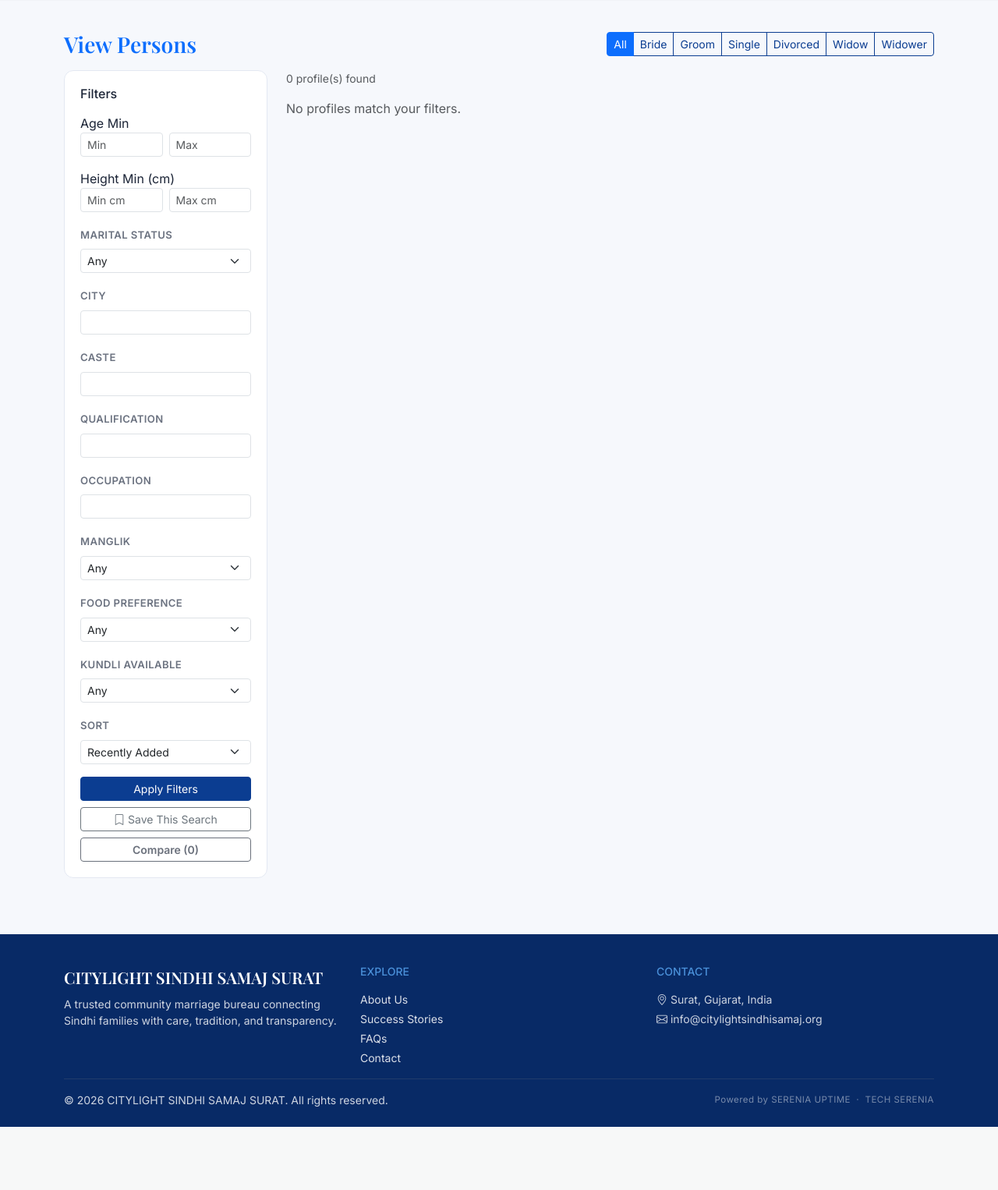
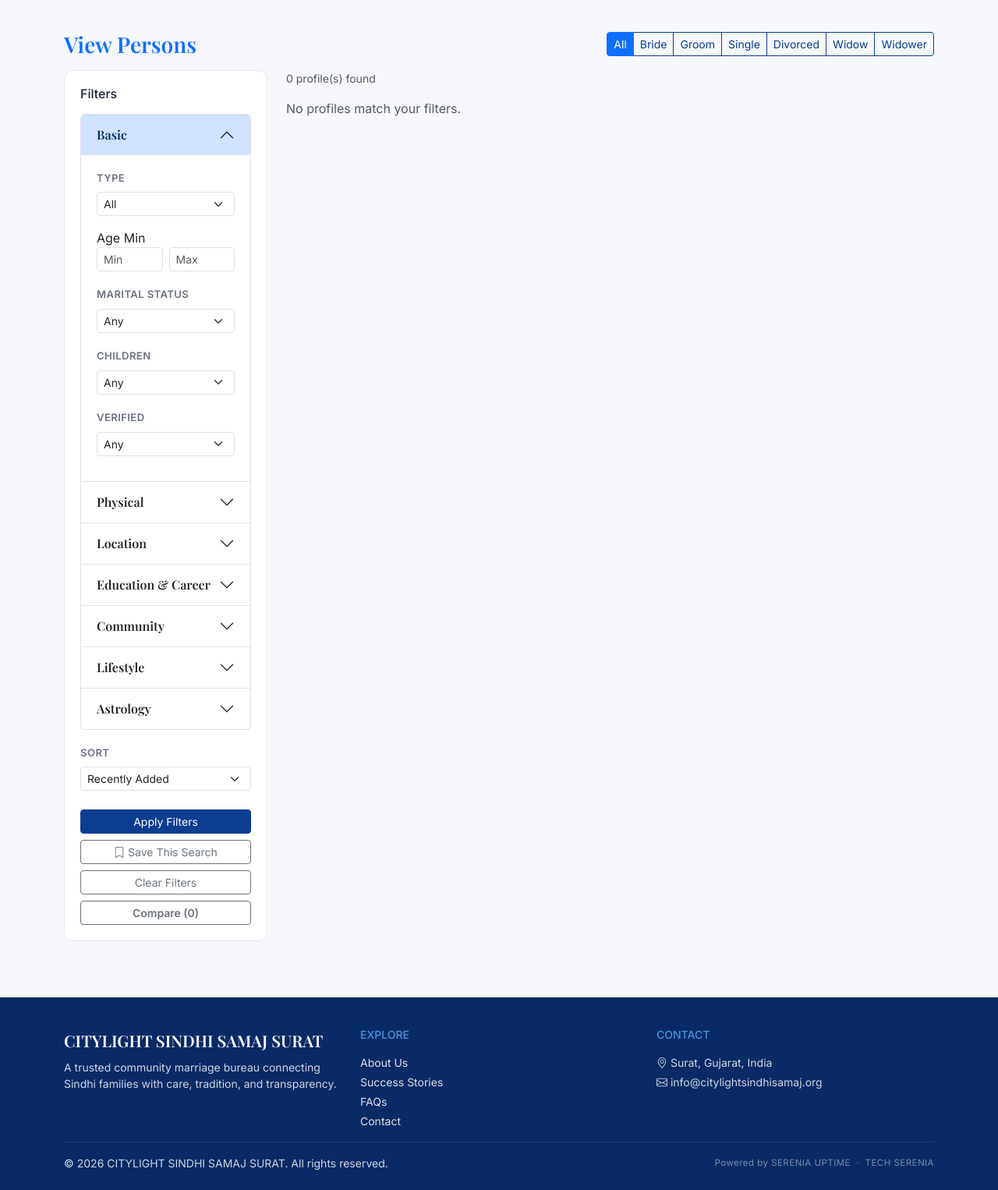
Before and after one commit to Harshil1911-python/demo89, a Flask app: page /member/browse in a window 1280 px wide. Shown: the part 65-1591 px from the top of the page at 78% size. Before the commit the page ends 1510 px from the top, so only its background shows below. Run offline with Flask 3, Linux system fonts and the light colour scheme; the visitor is signed in with stand-in values (Sample User, id 1); data that the repository does not hold is empty; some libraries are stand-ins or nearby versions.

Commit message:
Add files via upload

```diff
--- a/app/forms/profile_forms.py
+++ b/app/forms/profile_forms.py
@@ -154,14 +154,41 @@ class SearchFilterForm(FlaskForm):
     age_max = IntegerField("Age Max", validators=[Optional()])
     height_min = IntegerField("Height Min (cm)", validators=[Optional()])
     height_max = IntegerField("Height Max (cm)", validators=[Optional()])
+    weight_min = IntegerField("Weight Min (kg)", validators=[Optional()])
+    weight_max = IntegerField("Weight Max (kg)", validators=[Optional()])
     marital_status = SelectField("Marital Status", choices=[("", "Any")] + MARITAL_CHOICES)
     city = StringField("City", validators=[Optional()])
+    state = StringField("State", validators=[Optional()])
+    country = StringField("Country", validators=[Optional()])
+    native_place = StringField("Native Place", validators=[Optional()])
     sindhi_caste = StringField("Caste", validators=[Optional()])
+    sub_caste = StringField("Sub Caste", validators=[Optional()])
     qualification = StringField("Qualification", validators=[Optional()])
-    occupation = StringField("Occupation", validators=[Optional()])
+    occupation = StringField("Occupation / Profession", validators=[Optional()])
+    company_business = StringField("Company / Business", validators=[Optional()])
+    income_min = IntegerField("Annual Income Min (₹)", validators=[Optional()])
+    income_max = IntegerField("Annual Income Max (₹)", validators=[Optional()])
+    blood_group = SelectField("Blood Group", choices=[
+        ("", "Any"), ("A+", "A+"), ("A-", "A-"), ("B+", "B+"), ("B-", "B-"),
+        ("AB+", "AB+"), ("AB-", "AB-"), ("O+", "O+"), ("O-", "O-")])
+    complexion = SelectField("Complexion", choices=[
+        ("", "Any"), ("Fair", "Fair"), ("Wheatish", "Wheatish"), ("Dark", "Dark")])
+    body_type = SelectField("Body Type", choices=[
+        ("", "Any"), ("Slim", "Slim"), ("Athletic", "Athletic"), ("Average", "Average"), ("Heavy", "Heavy")])
+    mother_tongue = StringField("Mother Tongue", validators=[Optional()])
+    nationality = StringField("Nationality", validators=[Optional()])
+    religion = StringField("Religion", validators=[Optional()])
+    community = StringField("Community", validators=[Optional()])
+    children = SelectField("Children", choices=[("", "Any"), ("0", "None"), ("1+", "One or more")])
+    smoking = SelectField("Smoking", choices=[("", "Any")] + YESNO)
+    drinking = SelectField("Drinking", choices=[("", "Any")] + YESNO)
     manglik = SelectField("Manglik", choices=[("", "Any")] + MANGLIK_CHOICES)
+    rashi = StringField("Rashi", validators=[Optional()])
+    nakshatra = StringField("Nakshatra", validators=[Optional()])
+    mulank = IntegerField("Mulank", validators=[Optional()])
     food_preference = SelectField("Food Preference", choices=[("", "Any")] + FOOD_CHOICES)
     kundli_available = SelectField("Kundli Available", choices=[("", "Any"), ("yes", "Yes"), ("no", "No")])
+    verified = SelectField("Verified", choices=[("", "Any"), ("yes", "Yes"), ("no", "No")])
     sort = SelectField("Sort", choices=[
         ("recent", "Recently Added"), ("updated", "Recently Updated"),
         ("age_asc", "Age: Low to High"), ("age_desc", "Age: High to Low")
--- a/app/templates/member/browse.html
+++ b/app/templates/member/browse.html
@@ -28,35 +28,15 @@
         <h6 class="mb-3">Filters</h6>
         <form method="GET" id="compareForm">
           <input type="hidden" name="category" value="{{ category }}">
-          <div class="mb-3">
-            {{ form.age_min.label }}
-            <div class="d-flex gap-2">
-              {{ form.age_min(class="form-control form-control-sm", placeholder="Min") }}
-              {{ form.age_max(class="form-control form-control-sm", placeholder="Max") }}
-            </div>
-          </div>
-          <div class="mb-3">
-            {{ form.height_min.label }}
-            <div class="d-flex gap-2">
-              {{ form.height_min(class="form-control form-control-sm", placeholder="Min cm") }}
-              {{ form.height_max(class="form-control form-control-sm", placeholder="Max cm") }}
-            </div>
-          </div>
-          <div class="mb-3">{{ form.marital_status.label(class="form-label") }}{{ form.marital_status(class="form-select form-select-sm") }}</div>
-          <div class="mb-3">{{ form.city.label(class="form-label") }}{{ form.city(class="form-control form-control-sm") }}</div>
-          <div class="mb-3">{{ form.sindhi_caste.label(class="form-label") }}{{ form.sindhi_caste(class="form-control form-control-sm") }}</div>
-          <div class="mb-3">{{ form.qualification.label(class="form-label") }}{{ form.qualification(class="form-control form-control-sm") }}</div>
-          <div class="mb-3">{{ form.occupation.label(class="form-label") }}{{ form.occupation(class="form-control form-control-sm") }}</div>
-          <div class="mb-3">{{ form.manglik.label(class="form-label") }}{{ form.manglik(class="form-select form-select-sm") }}</div>
-          <div class="mb-3">{{ form.food_preference.label(class="form-label") }}{{ form.food_preference(class="form-select form-select-sm") }}</div>
-          <div class="mb-3">{{ form.kundli_available.label(class="form-label") }}{{ form.kundli_available(class="form-select form-select-sm") }}</div>
-          <div class="mb-3">{{ form.sort.label(class="form-label") }}{{ form.sort(class="form-select form-select-sm") }}</div>
-          <button type="submit" class="btn btn-primary btn-sm w-100">Apply Filters</button>
+          {% set panel_id = "Member" %}
+          {% include "partials/filter_fields.html" %}
+          <button type="submit" class="btn btn-primary btn-sm w-100 mt-2">Apply Filters</button>
           <button type="button" class="btn btn-outline-secondary btn-sm w-100 mt-2"
                   onclick="document.getElementById('saveSearchModal').classList.add('show'); document.getElementById('saveSearchModal').style.display='block';">
             <i class="bi bi-bookmark"></i> Save This Search
           </button>
         </form>
+        <a href="{{ url_for('member.browse', category=category) }}" class="btn btn-outline-secondary btn-sm w-100 mt-2">Clear Filters</a>
         <button id="compareBtn" form="compareForm" formaction="{{ url_for('member.compare') }}" formmethod="GET" class="btn btn-accent btn-sm w-100 mt-2" disabled>Compare (0)</button>
       </div>
     </div>
--- /dev/null
+++ b/app/templates/partials/filter_fields.html
@@ -0,0 +1,131 @@
+{# Expects `form` (SearchFilterForm) and a unique `panel_id` string in context #}
+<div class="accordion" id="filterAccordion{{ panel_id }}">
+
+  <div class="accordion-item">
+    <h2 class="accordion-header">
+      <button class="accordion-button" type="button" data-bs-toggle="collapse" data-bs-target="#fBasic{{ panel_id }}">Basic</button>
+    </h2>
+    <div id="fBasic{{ panel_id }}" class="accordion-collapse collapse show" data-bs-parent="#filterAccordion{{ panel_id }}">
+      <div class="accordion-body">
+        <div class="mb-3">{{ form.candidate_type.label(class="form-label") }}{{ form.candidate_type(class="form-select form-select-sm") }}</div>
+        <div class="mb-3">
+          {{ form.age_min.label }}
+          <div class="d-flex gap-2">
+            {{ form.age_min(class="form-control form-control-sm", placeholder="Min") }}
+            {{ form.age_max(class="form-control form-control-sm", placeholder="Max") }}
+          </div>
+        </div>
+        <div class="mb-3">{{ form.marital_status.label(class="form-label") }}{{ form.marital_status(class="form-select form-select-sm") }}</div>
+        <div class="mb-3">{{ form.children.label(class="form-label") }}{{ form.children(class="form-select form-select-sm") }}</div>
+        <div class="mb-3">{{ form.verified.label(class="form-label") }}{{ form.verified(class="form-select form-select-sm") }}</div>
+      </div>
+    </div>
+  </div>
+
+  <div class="accordion-item">
+    <h2 class="accordion-header">
+      <button class="accordion-button collapsed" type="button" data-bs-toggle="collapse" data-bs-target="#fPhysical{{ panel_id }}">Physical</button>
+    </h2>
+    <div id="fPhysical{{ panel_id }}" class="accordion-collapse collapse" data-bs-parent="#filterAccordion{{ panel_id }}">
+      <div class="accordion-body">
+        <div class="mb-3">
+          {{ form.height_min.label }}
+          <div class="d-flex gap-2">
+            {{ form.height_min(class="form-control form-control-sm", placeholder="Min cm") }}
+            {{ form.height_max(class="form-control form-control-sm", placeholder="Max cm") }}
+          </div>
+        </div>
+        <div class="mb-3">
+          {{ form.weight_min.label }}
+          <div class="d-flex gap-2">
+            {{ form.weight_min(class="form-control form-control-sm", placeholder="Min kg") }}
+            {{ form.weight_max(class="form-control form-control-sm", placeholder="Max kg") }}
+          </div>
+        </div>
+        <div class="mb-3">{{ form.blood_group.label(class="form-label") }}{{ form.blood_group(class="form-select form-select-sm") }}</div>
+        <div class="mb-3">{{ form.complexion.label(class="form-label") }}{{ form.complexion(class="form-select form-select-sm") }}</div>
+        <div class="mb-3">{{ form.body_type.label(class="form-label") }}{{ form.body_type(class="form-select form-select-sm") }}</div>
+      </div>
+    </div>
+  </div>
+
+  <div class="accordion-item">
+    <h2 class="accordion-header">
+      <button class="accordion-button collapsed" type="button" data-bs-toggle="collapse" data-bs-target="#fLocation{{ panel_id }}">Location</button>
+    </h2>
+    <div id="fLocation{{ panel_id }}" class="accordion-collapse collapse" data-bs-parent="#filterAccordion{{ panel_id }}">
+      <div class="accordion-body">
+        <div class="mb-3">{{ form.city.label(class="form-label") }}{{ form.city(class="form-control form-control-sm") }}</div>
+        <div class="mb-3">{{ form.state.label(class="form-label") }}{{ form.state(class="form-control form-control-sm") }}</div>
+        <div class="mb-3">{{ form.country.label(class="form-label") }}{{ form.country(class="form-control form-control-sm") }}</div>
+        <div class="mb-3">{{ form.native_place.label(class="form-label") }}{{ form.native_place(class="form-control form-control-sm") }}</div>
+      </div>
+    </div>
+  </div>
+
+  <div class="accordion-item">
+    <h2 class="accordion-header">
+      <button class="accordion-button collapsed" type="button" data-bs-toggle="collapse" data-bs-target="#fCareer{{ panel_id }}">Education & Career</button>
+    </h2>
+    <div id="fCareer{{ panel_id }}" class="accordion-collapse collapse" data-bs-parent="#filterAccordion{{ panel_id }}">
+      <div class="accordion-body">
+        <div class="mb-3">{{ form.qualification.label(class="form-label") }}{{ form.qualification(class="form-control form-control-sm") }}</div>
+        <div class="mb-3">{{ form.occupation.label(class="form-label") }}{{ form.occupation(class="form-control form-control-sm") }}</div>
+        <div class="mb-3">{{ form.company_business.label(class="form-label") }}{{ form.company_business(class="form-control form-control-sm") }}</div>
+        <div class="mb-3">
+          {{ form.income_min.label }}
+          <div class="d-flex gap-2">
+            {{ form.income_min(class="form-control form-control-sm", placeholder="Min ₹") }}
+            {{ form.income_max(class="form-control form-control-sm", placeholder="Max ₹") }}
+          </div>
+        </div>
+      </div>
+    </div>
+  </div>
+
+  <div class="accordion-item">
+    <h2 class="accordion-header">
+      <button class="accordion-button collapsed" type="button" data-bs-toggle="collapse" data-bs-target="#fCommunity{{ panel_id }}">Community</button>
+    </h2>
+    <div id="fCommunity{{ panel_id }}" class="accordion-collapse collapse" data-bs-parent="#filterAccordion{{ panel_id }}">
+      <div class="accordion-body">
+        <div class="mb-3">{{ form.sindhi_caste.label(class="form-label") }}{{ form.sindhi_caste(class="form-control form-control-sm") }}</div>
+        <div class="mb-3">{{ form.sub_caste.label(class="form-label") }}{{ form.sub_caste(class="form-control form-control-sm") }}</div>
+        <div class="mb-3">{{ form.mother_tongue.label(class="form-label") }}{{ form.mother_tongue(class="form-control form-control-sm") }}</div>
+        <div class="mb-3">{{ form.religion.label(class="form-label") }}{{ form.religion(class="form-control form-control-sm") }}</div>
+        <div class="mb-3">{{ form.community.label(class="form-label") }}{{ form.community(class="form-control form-control-sm") }}</div>
+        <div class="mb-3">{{ form.nationality.label(class="form-label") }}{{ form.nationality(class="form-control form-control-sm") }}</div>
+      </div>
+    </div>
+  </div>
+
+  <div class="accordion-item">
+    <h2 class="accordion-header">
+      <button class="accordion-button collapsed" type="button" data-bs-toggle="collapse" data-bs-target="#fLifestyle{{ panel_id }}">Lifestyle</button>
+    </h2>
+    <div id="fLifestyle{{ panel_id }}" class="accordion-collapse collapse" data-bs-parent="#filterAccordion{{ panel_id }}">
+      <div class="accordion-body">
+        <div class="mb-3">{{ form.food_preference.label(class="form-label") }}{{ form.food_preference(class="form-select form-select-sm") }}</div>
+        <div class="mb-3">{{ form.smoking.label(class="form-label") }}{{ form.smoking(class="form-select form-select-sm") }}</div>
+        <div class="mb-3">{{ form.drinking.label(class="form-label") }}{{ form.drinking(class="form-select form-select-sm") }}</div>
+      </div>
+    </div>
+  </div>
+
+  <div class="accordion-item">
+    <h2 class="accordion-header">
+      <button class="accordion-button collapsed" type="button" data-bs-toggle="collapse" data-bs-target="#fAstro{{ panel_id }}">Astrology</button>
+    </h2>
+    <div id="fAstro{{ panel_id }}" class="accordion-collapse collapse" data-bs-parent="#filterAccordion{{ panel_id }}">
+      <div class="accordion-body">
+        <div class="mb-3">{{ form.manglik.label(class="form-label") }}{{ form.manglik(class="form-select form-select-sm") }}</div>
+        <div class="mb-3">{{ form.rashi.label(class="form-label") }}{{ form.rashi(class="form-control form-control-sm") }}</div>
+        <div class="mb-3">{{ form.nakshatra.label(class="form-label") }}{{ form.nakshatra(class="form-control form-control-sm") }}</div>
+        <div class="mb-3">{{ form.mulank.label(class="form-label") }}{{ form.mulank(class="form-control form-control-sm") }}</div>
+        <div class="mb-3">{{ form.kundli_available.label(class="form-label") }}{{ form.kundli_available(class="form-select form-select-sm") }}</div>
+      </div>
+    </div>
+  </div>
+
+</div>
+<div class="mb-3 mt-3">{{ form.sort.label(class="form-label") }}{{ form.sort(class="form-select form-select-sm") }}</div>
```
Also changed, not shown: app/services/csv_service.py (+13 -9 lines), app/templates/admin/profiles_list.html (+3 -28 lines), app/utils/helpers.py (+95 -0 lines).
